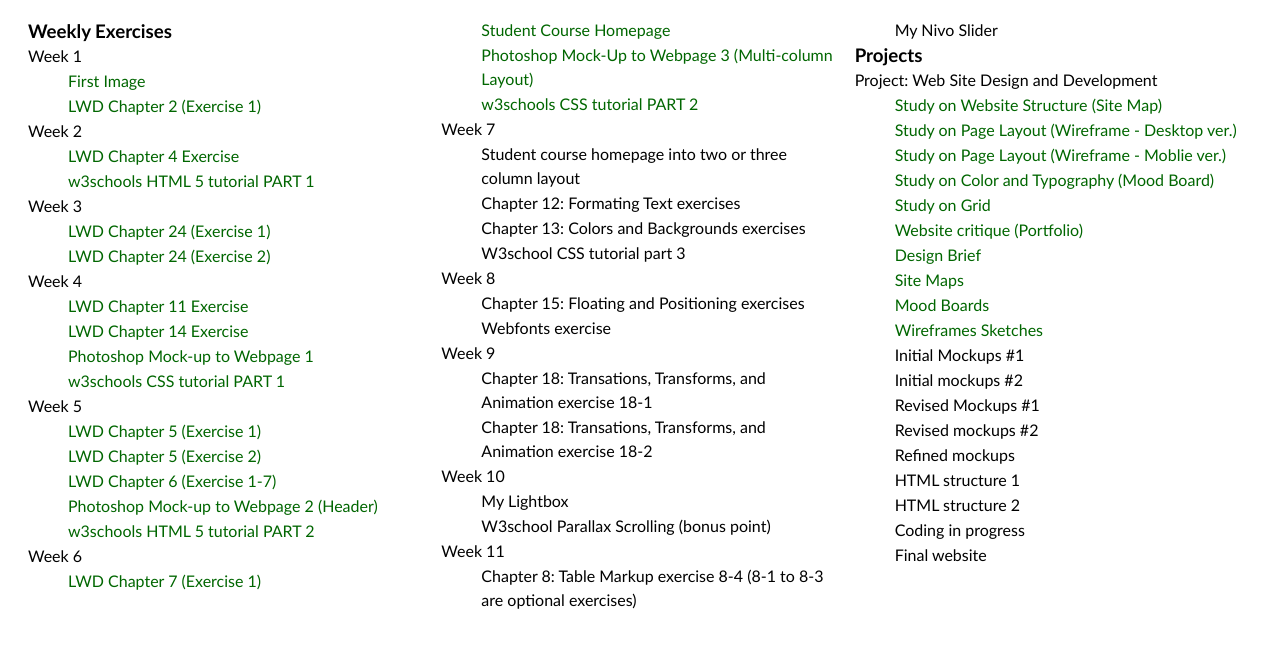
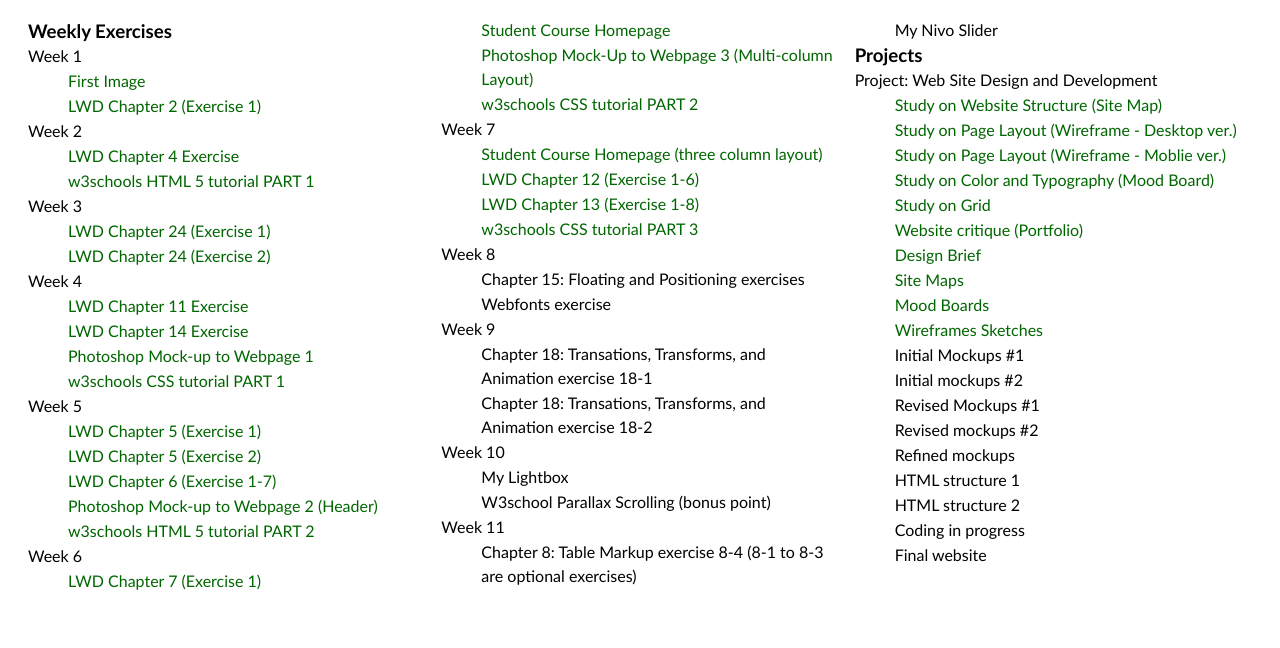
Before and after one commit to kphan27/AVT-217-Intro-to-Web-Design, a plain HTML site: page Weekly/index.html in a window 1280 px wide. Shown: the part 80-728 px from the top of the page. Drawn offline with Linux system fonts and the light colour scheme.

Commit message:
Add files via upload

```diff
--- a/Weekly/index.html
+++ b/Weekly/index.html
@@ -99,10 +99,10 @@
 </dl>
 <dl>
 	<dt>Week 7</dt>
-	<dd>Student course homepage into two or three column layout </dd>
-	<dd>Chapter 12: Formating Text exercises</dd>
-	<dd>Chapter 13: Colors and Backgrounds exercises</dd>
-	<dd>W3school CSS tutorial part 3 </dd>
+	<dd><a href="../Weekly/index.html" target="_blank">Student Course Homepage (three column layout)</a></dd>
+	<dd><a href="W7/menu-ex6.html" target="_blank">LWD Chapter 12 (Exercise 1-6)</a></dd>
+	<dd><a href="W7/summermenu_ex8.html" target="_blank">LWD Chapter 13 (Exercise 1-8)</a></dd>
+	<dd><a href="W7/w3schools_css_exercise3.png" target="_blank">w3schools CSS tutorial PART 3</a></dd>
 </dl>
 <dl>
 	<dt>Week 8</dt>
```
